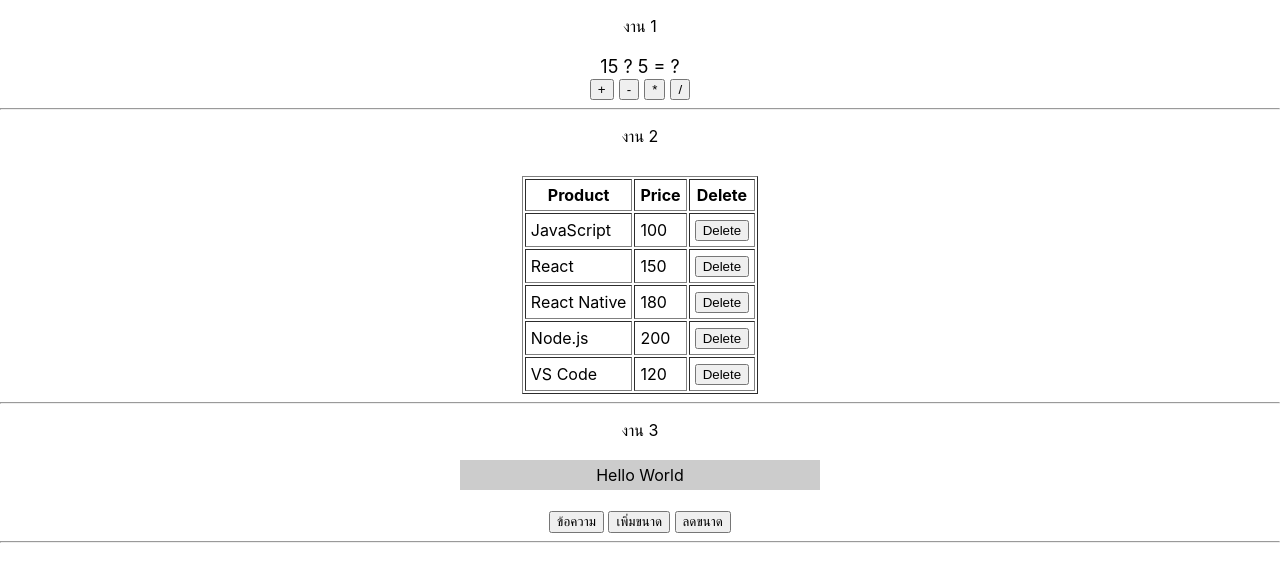
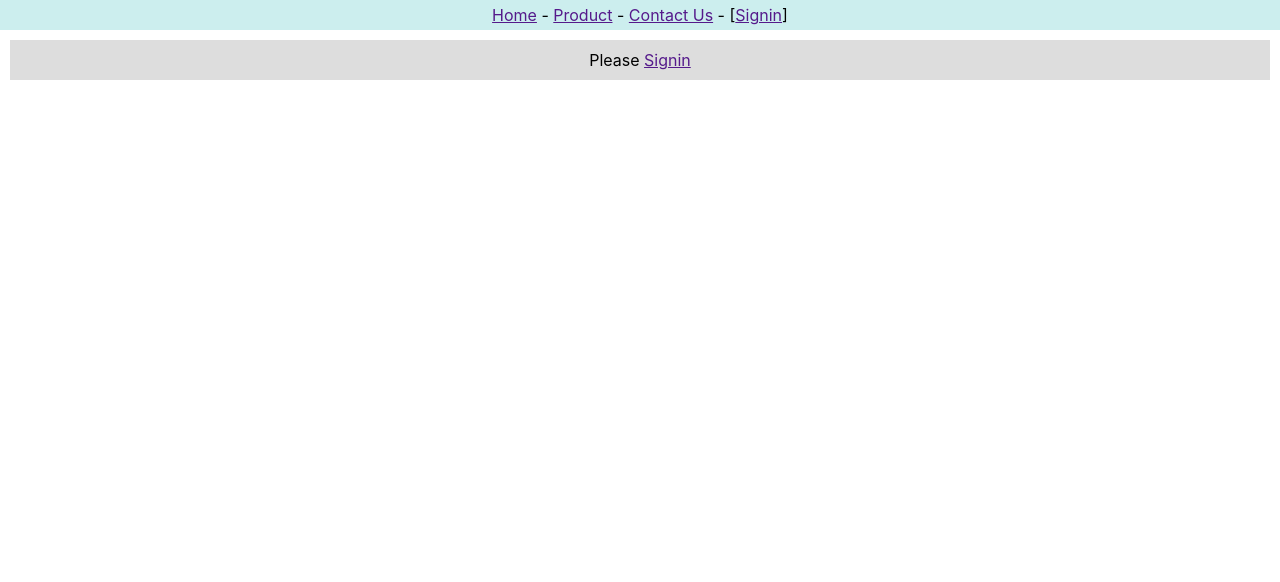
Before and after one commit to KampanartPoonpanao/app1, a React (Create React App) app: page / in a window 1280 px wide. Shown: the top 582 px of the page. Built offline with nearby package versions, Linux system fonts and the light colour scheme.

Commit message:
Create context-header2.js

```diff
--- a/package.json
+++ b/package.json
@@ -9,7 +9,7 @@
     "react": "^18.2.0",
     "react-dom": "^18.2.0",
     "react-scripts": "5.0.1",
-    "tar": "^6.1.15",
+    "tar": "^6.2.0",
     "web-vitals": "^2.1.4"
   },
   "scripts": {
--- a/src/App.js
+++ b/src/App.js
@@ -1,12 +1,14 @@
 import React from 'react'
-import MessageBox from './state-func'
-import RefsFunc from './refs-func'
-import RefsArray from './refs-array'
+import { userContext } from './context'
+import Header2 from './context-header2'
+import Content2 from './context-content2'
 
 export default function App() {
-  return <>
-  <p style={{textAlign:'center'}}>งาน 1 </p><RefsFunc/><hr></hr>
-  <p style={{textAlign:'center'}}>งาน 2 </p><RefsArray/><hr></hr>
-  <p style={{textAlign:'center'}}>งาน 3 </p><MessageBox/><hr></hr>
-  </>
+  let [user,setUser] = React.useState('')
+  return (
+    <userContext.Provider value={[user,setUser]}>
+      <Header2/>
+      <Content2/>
+    </userContext.Provider>
+  )
 }
--- /dev/null
+++ b/src/context-content2.js
@@ -0,0 +1,28 @@
+import React from "react";
+import { userContext } from "./context";
+
+export default function Content2() {
+    let [user,setUser] = React.useContext(userContext)
+
+    const contentStyle = {
+        backgroundColor:'#ddd',
+        textAlign:'center',
+        margin:10,
+        padding:10
+    }
+
+    const onClickSignin = (event) => {
+        event.preventDefault()
+        setUser('Kampanart')
+    }
+
+    return (
+        <div style={contentStyle}>
+            {
+                (user)
+                ?<span>Hello {user}</span>
+                :<span>Please <a href="" onClick={onClickSignin}>Signin</a></span>
+            }
+        </div>
+    )
+}
--- /dev/null
+++ b/src/context-header2.js
@@ -0,0 +1,40 @@
+import React from "react";
+import { userContext } from "./context";
+
+export default class Header extends React.Component {
+    static contextType = userContext
+
+    render() {
+        let [user,setUser] = this.context
+
+        const headerStyle = {
+            backgroundColor:'#cee',
+            textAlign:'center',
+            padding:5
+        }
+
+        const onClickSignout = (event) => {
+            event.preventDefault()
+            setUser('')
+        }
+
+        const onClickSignin = (event) => {
+            event.preventDefault()
+            setUser('Kampanart')
+        }
+
+        return (
+            <div style={headerStyle}>
+                <a href="">Home</a>&nbsp;-&nbsp;
+                <a href="">Product</a>&nbsp;-&nbsp;
+                <a href="">Contact Us</a>&nbsp;-&nbsp;
+                {
+                    (user)
+                    ?<span>
+                        [{user}&nbsp;:&nbsp;<a href="" onClick={onClickSignout}>Signout</a>]</span>
+                        :<span>[<a href="" onClick={onClickSignin}>Signin</a>]</span>
+                }
+                </div>
+        )
+    }
+}
--- /dev/null
+++ b/src/context.js
@@ -0,0 +1,3 @@
+import React, {createContext} from "react";
+
+export const userContext = createContext()
```
Also changed, not shown: src/context-content.js (added, +19 -0 lines), src/context-header.js (added, +24 -0 lines), 1 other file (tests, documents, lock files or other folders).
